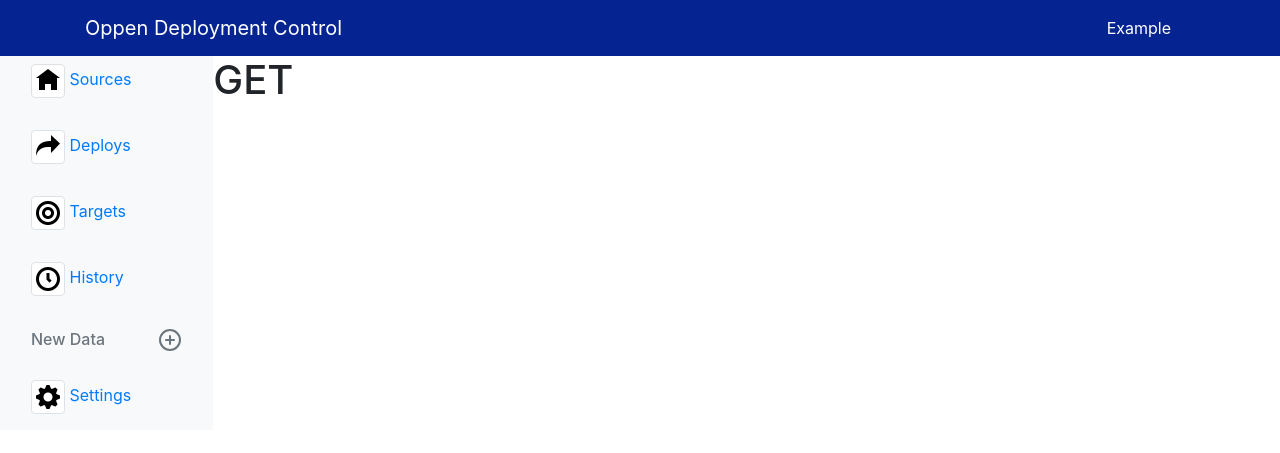
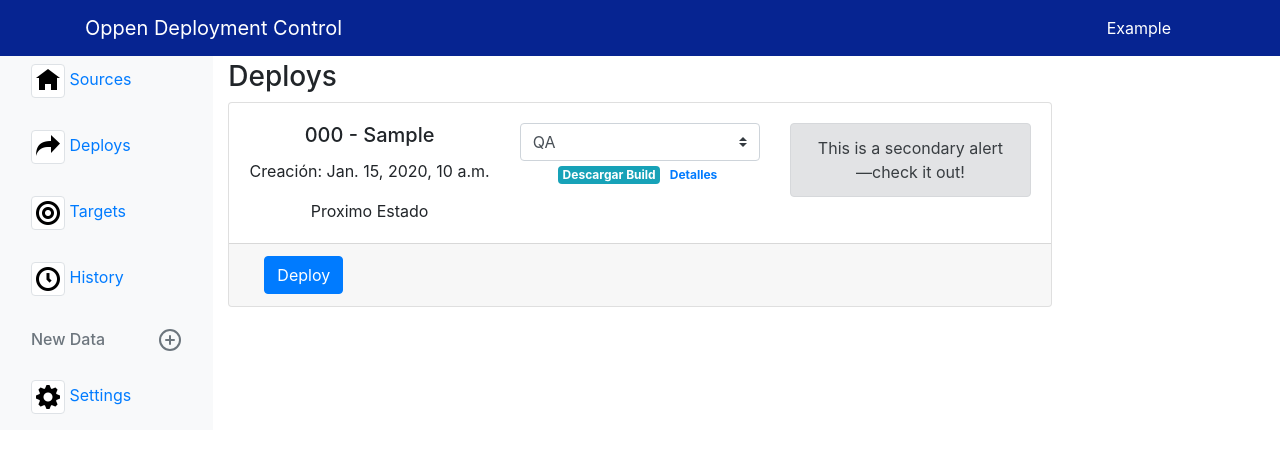
Before and after one commit to mcolombo87/OppenDC, a Django app: page /OppenDC/Deploy/ in a window 1280 px wide. Shown: the top 453 px of the page. Run offline with Django 3.2, Linux system fonts and the light colour scheme; a user stored in the database is signed in; tables that the repository leaves empty hold one stand-in row (values such as "Sample post"); some libraries are stand-ins or nearby versions.

Commit message:
Cards de Deploys
Listo Cards de Deploys con toda la información y cargados de acuerdo a
todos los deploys

```diff
--- a/OppenDC/app/static/app/css/app.css
+++ b/OppenDC/app/static/app/css/app.css
@@ -0,0 +1,4 @@
+.sidebar {
+    margin-bottom : 0;
+    max-width: 100%;
+  }
--- a/OppenDC/app/templates/app/deploy.html
+++ b/OppenDC/app/templates/app/deploy.html
@@ -1,5 +1,55 @@
 {% extends "app/home.html" %}
 
 {% block content %}
-<div><h1> {{ texto }} </h1></div>
+<div class="col-sm-8">
+    <h3 class="mt-1">Deploys</h3>
+    {% for deplo in deploys %}
+    <div class="card">
+        <div class="card-body text-center">
+            <div class="row">
+                <div class="col-sm-4">
+                    <h5 class="card-title">  {{ deplo.source_code }} - {{ deplo.source_build_version }}</h5>
+                    <p class="card-text">Creación: {{ deplo.create_datetime }}</p>
+                    <p class="card-text">Proximo Estado</p>
+                </div>
+                <div class="col-sm-4">
+                    <row>
+                        <select class="custom-select">
+                            <option selected>{{ deplo.get_stage_display }}</option>
+                            {% if deplo.stage == 0 %}
+                                <option value="1">Canary</option>
+                                <option value="2">Deploy</option>
+                            {% elif deplo.stage == 1 %}
+                                <option value="0">QA</option>
+                                <option value="2">Deploy</option>
+                            {% elif deplo.stage == 2 %}
+                                <option value="1">Canary</option>
+                                <option value="2">Deploy</option>
+                            {% endif %}
+                        </select>
+                    </row>
+                    <row>
+                        <a href=" {{ deplo.source_build.url }} " class="badge badge-info">Descargar Build</a>
+                        <a href="#" class="badge badge-secundary">Detalles</a>
+                    </row>
+                </div>
+                <div class="col-sm-4">
+                    <div class="alert alert-secondary" role="alert">
+                            This is a secondary alert—check it out!
+                    </div>
+                </div>
+            </div>
+        </div>
+        <div class="card-footer">
+            <div class="container-fluid">
+                <div class="row">
+                    <div class="container-fluid">
+                        <button class="btn btn-primary" type="submit" name="deploy" value= "test" >Deploy</button>
+                    </div>
+                </div>
+            </div>
+        </div>
+    </div>
+    {% endfor %}
+</div>
 {% endblock %}
--- a/OppenDC/app/views.py
+++ b/OppenDC/app/views.py
@@ -56,7 +56,6 @@ def deploy(request):
         file_name = str(source_candidate.code)+"V"+str(source_candidate.build_version)+".zip"
         record.source_build.save(file_name, teamcityconnect.takeSourceBuild(record))
         record.save()
-        context = {'texto':'POST'}
-    else:
-        context = {'texto':'GET'}
+    deploys = Update.objects.all()
+    context = {'deploys': deploys }
     return render(request, 'app/deploy.html', context)
```
Also changed, not shown: 1 other file.
